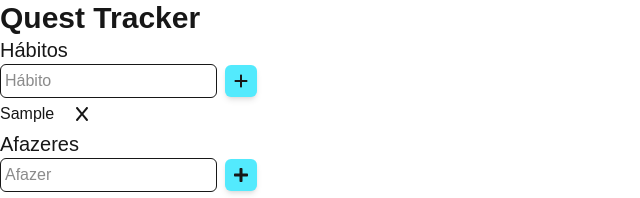
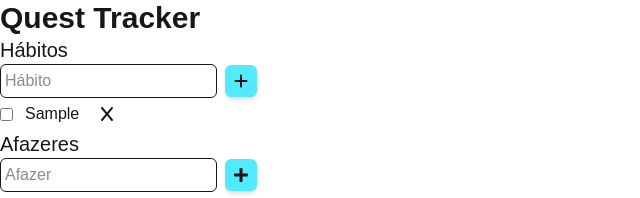
Before and after one commit to gab-souza-martins/gamified-habit-tracker, a Next.js app: page / in a window 1280 px wide. Both pictures are taken after typing "Sample" into the empty fields and a click on the button 241 px from the left and 81 px from the top of the page. Shown: the top 198 px of the page, without its empty margins (0-640 px from the left). Built offline with nearby package versions, Linux system fonts and the light colour scheme.

Commit message:
Adicionada função handleComplete para HabitList.tsx, que atualiza as propriedades streak, lastCompleted e history do hábito, porém atualmente atualiza sempre que é marcado

```diff
--- a/src/app/Components/HabitList.tsx
+++ b/src/app/Components/HabitList.tsx
@@ -21,6 +21,21 @@ const HabitList = () => {
       setHabits(newHabits);
       localStorage.setItem("habits", JSON.stringify(newHabits));
       setHabitName("");
+   };
+
+   const handleComplete = (toChange: string) => {
+      const newHabits: Habit[] = habits.map((i) => {
+         if (i.name === toChange) {
+            i.lastCompleted = new Date().toLocaleDateString();
+            i.history = [...i.history, i.lastCompleted];
+            i.streak += 1;
+            console.log(`${i.lastCompleted} ${i.history} ${i.streak}`);
+         }
+         return i;
+      });
+
+      setHabits(newHabits);
+      localStorage.setItem("habits", JSON.stringify(newHabits));
    };
 
    const handleRemove = (toRemove: string) => {
@@ -55,6 +70,15 @@ const HabitList = () => {
          <ul>
             {habits.map((i, index) => (
                <li key={index} className={`flex items-center gap-3`}>
+                  <input
+                     onChange={() => handleComplete(i.name)}
+                     //  checked={
+                     //     i.lastCompleted === new Date().toLocaleDateString()
+                     //  }
+                     aria-label="Marcar como concluído"
+                     type="checkbox"
+                  />
+
                   <span>{i.name}</span>
 
                   <button
```
